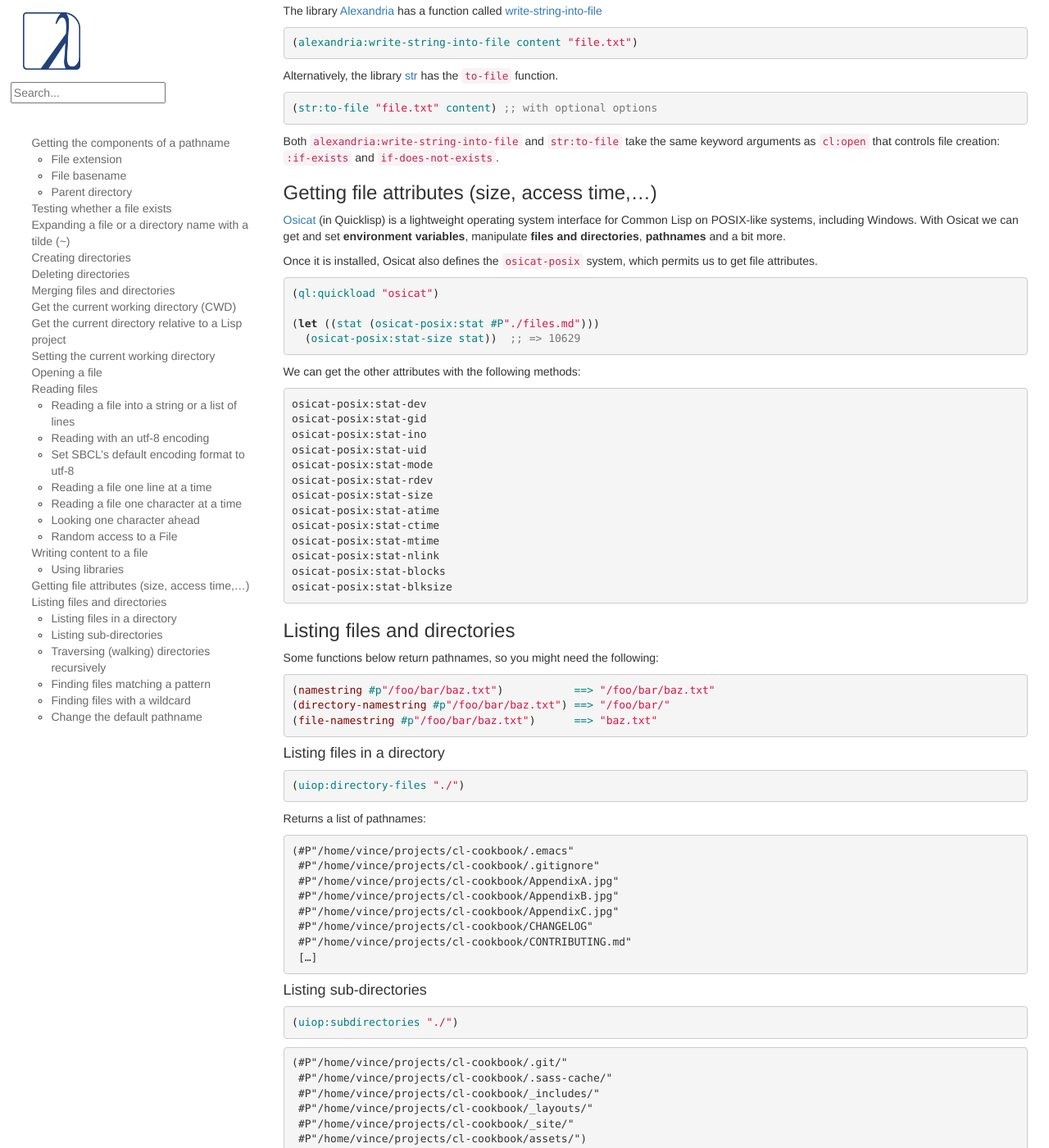
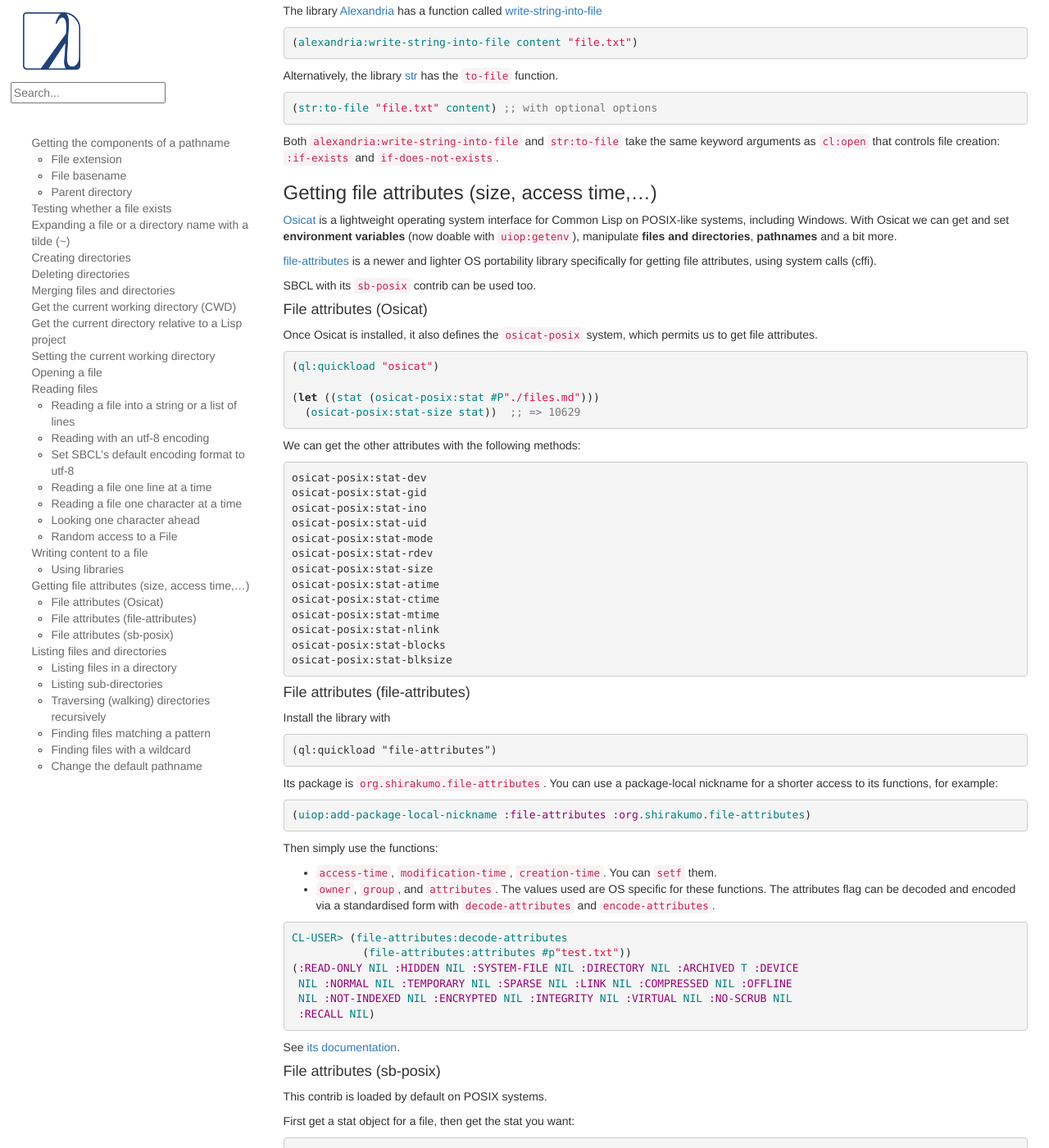
Before and after one commit to LispCookbook/cl-cookbook, a Jekyll site: the page built from files.md, in a window 1280 px wide and 1400 px high, scrolled down 7380 px. Shown: the whole window at 82% size. Built offline with Jekyll 4.4.1, drawn with Linux system fonts in a browser that asks for light colours; some of the changed text lies outside the part shown.

Commit message:
files: file-attributes and sb-posix

```diff
--- a/files.md
+++ b/files.md
@@ -538,13 +538,22 @@ Both `alexandria:write-string-into-file` and `str:to-file` take the same keyword
 
 ### Getting file attributes (size, access time,...)
 
-[Osicat](https://www.common-lisp.net/project/osicat/) (in Quicklisp)
+[Osicat](https://www.common-lisp.net/project/osicat/)
 is a lightweight operating system interface for Common Lisp on
 POSIX-like systems, including Windows. With Osicat we can get and set
-**environment variables**, manipulate **files and directories**,
+**environment variables** (now doable with `uiop:getenv`),
+manipulate **files and directories**,
 **pathnames** and a bit more.
 
-Once it is installed, Osicat also defines the `osicat-posix` system,
+[file-attributes](https://github.com/Shinmera/file-attributes/) is a
+newer and lighter OS portability library specifically for getting file attributes,
+using system calls (cffi).
+
+SBCL with its `sb-posix` contrib can be used too.
+
+#### File attributes (Osicat)
+
+Once Osicat is installed, it also defines the `osicat-posix` system,
 which permits us to get file attributes.
 
 ~~~lisp
@@ -571,6 +580,53 @@ osicat-posix:stat-nlink
 osicat-posix:stat-blocks
 osicat-posix:stat-blksize
 ~~~
+
+#### File attributes (file-attributes)
+
+Install the library with
+
+    (ql:quickload "file-attributes")
+
+Its package is `org.shirakumo.file-attributes`. You can use a
+package-local nickname for a shorter access to its functions, for example:
+
+~~~lisp
+(uiop:add-package-local-nickname :file-attributes :org.shirakumo.file-attributes)
+~~~
+
+Then simply use the functions:
+
+- `access-time`, `modification-time`, `creation-time`. You can `setf` them.
+- `owner`, `group`, and `attributes`. The values used are OS specific
+for these functions. The attributes flag can be decoded and
+encoded via a standardised form with `decode-attributes` and
+`encode-attributes`.
+
+~~~lisp
+CL-USER> (file-attributes:decode-attributes
+           (file-attributes:attributes #p"test.txt"))
+(:READ-ONLY NIL :HIDDEN NIL :SYSTEM-FILE NIL :DIRECTORY NIL :ARCHIVED T :DEVICE
+ NIL :NORMAL NIL :TEMPORARY NIL :SPARSE NIL :LINK NIL :COMPRESSED NIL :OFFLINE
+ NIL :NOT-INDEXED NIL :ENCRYPTED NIL :INTEGRITY NIL :VIRTUAL NIL :NO-SCRUB NIL
+ :RECALL NIL)
+~~~
+
+See [its documentation](https://shinmera.github.io/file-attributes).
+
+#### File attributes (sb-posix)
+
+This contrib is loaded by default on POSIX systems.
+
+First get a stat object for a file, then get the stat you want:
+
+~~~lisp
+CL-USER> (sb-posix:stat "test.txt")
+#<SB-POSIX:STAT {10053FCBE3}>
+
+CL-USER> (sb-posix:stat-mtime *)
+1686671405
+~~~
+
 
 ### Listing files and directories
 
```
